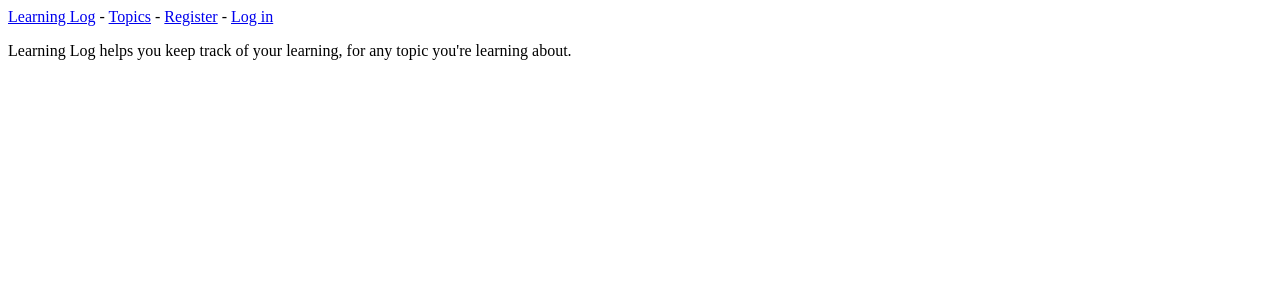
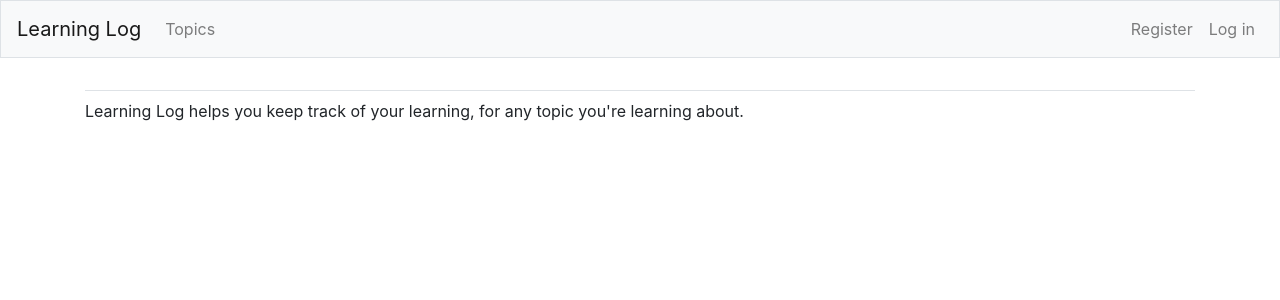
Before and after one commit to okharkevych/learning_log, a Django app: page / in a window 1280 px wide. Shown: the top 300 px of the page. Run offline with Django 5.2, Linux system fonts and the light colour scheme; some libraries are stand-ins or nearby versions.

Commit message:
updated base.html template to implement bootstrap functionality

```diff
--- a/learning_logs/templates/learning_logs/base.html
+++ b/learning_logs/templates/learning_logs/base.html
@@ -1,19 +1,72 @@
-<div>
-    <a href="{% url 'learning_logs:index' %}">Learning Log</a> -
-    <a href="{% url 'learning_logs:topics' %}">Topics</a> -
+{% load bootstrap4 %}
+
+<!doctype html>
+<html lang="en">
+<head>
+    <meta charset="utf-8">
+    <meta name="viewport" content="width=device-width, initial-scale=1,
+        shrink-to-fit=no">
+    <title>Learning Log</title>
+
+    {% bootstrap_css %}
+    {% bootstrap_javascript jquery='full' %}
+</head>
+<body>
+    <nav class="navbar navbar-expand-md navbar-light bg-light mb-4 border">
+
+        <a class="navbar-brand" href="{% url 'learning_logs:index' %}">
+            Learning Log</a>
+
+        <button class="navbar-toggler" type="button" data-toggle="collapse"
+                data-target="#navbarCollapse" aria-controls="navbarCollapse"
+                aria-expanded="false" aria-label="Toggle navigation">
+            <span class="navbar-toggler-icon"></span></button>
+        <div class="collapse navbar-collapse" id="navbarCollapse">
+            <ul class="navbar-nav mr-auto">
+                <li class="nav-item">
+                    <a class="nav-link"
+                       href="{% url 'learning_logs:topics' %}">Topics</a></li>
+            </ul>
+            <ul class="navbar-nav ml-auto">
                 {% if user.is_authenticated %}
-        Hello, {{ user.username }}.
-
-        <form method="post" action="{% url 'users:logout' %}" style="display:inline;">
+                    <li class="nav-item">
+                        <span class="navbar-text">Hello, {{ user.username }}
+                        </span>
+                    </li>
+                    <li class="nav-item">
+                        <form class="nav-link" method="post"
+                              action="{% url 'users:logout' %}">
                             {% csrf_token %}
-            <button type="submit" style="background:none; border:none; color:blue; cursor:pointer; text-decoration:underline; padding:0; font-size:16px; font-family:serif;">
+                            <button class="btn btn-link nav-link p-0"
+                                    type="submit" style="border: none;">
                                 Log out
                             </button>
                         </form>
+                    </li>
                 {% else %}
-        <a href="{% url 'users:register' %}">Register</a> -
-        <a href="{% url 'users:login' %}">Log in</a>
+                    <li class="nav-item">
+                        <a class="nav-link" href="{% url 'users:register' %}">
+                            Register</a>
+                    </li>
+                    <li class="nav-item">
+                        <a class="nav-link" href="{% url 'users:login' %}">
+                            Log in</a>
+                    </li>
                 {% endif %}
+            </ul>
         </div>
 
+    </nav>
+
+    <main role="main" class="container">
+        <div class="pb-2 mb-2 border-bottom">
+            {% block page_header %}{% endblock page_header %}
+        </div>
+        <div>
             {% block content %}{% endblock content %}
+        </div>
+    </main>
+
+</body>
+
+</html>
```
Lines whose indentation alone changed are shown as unchanged.
